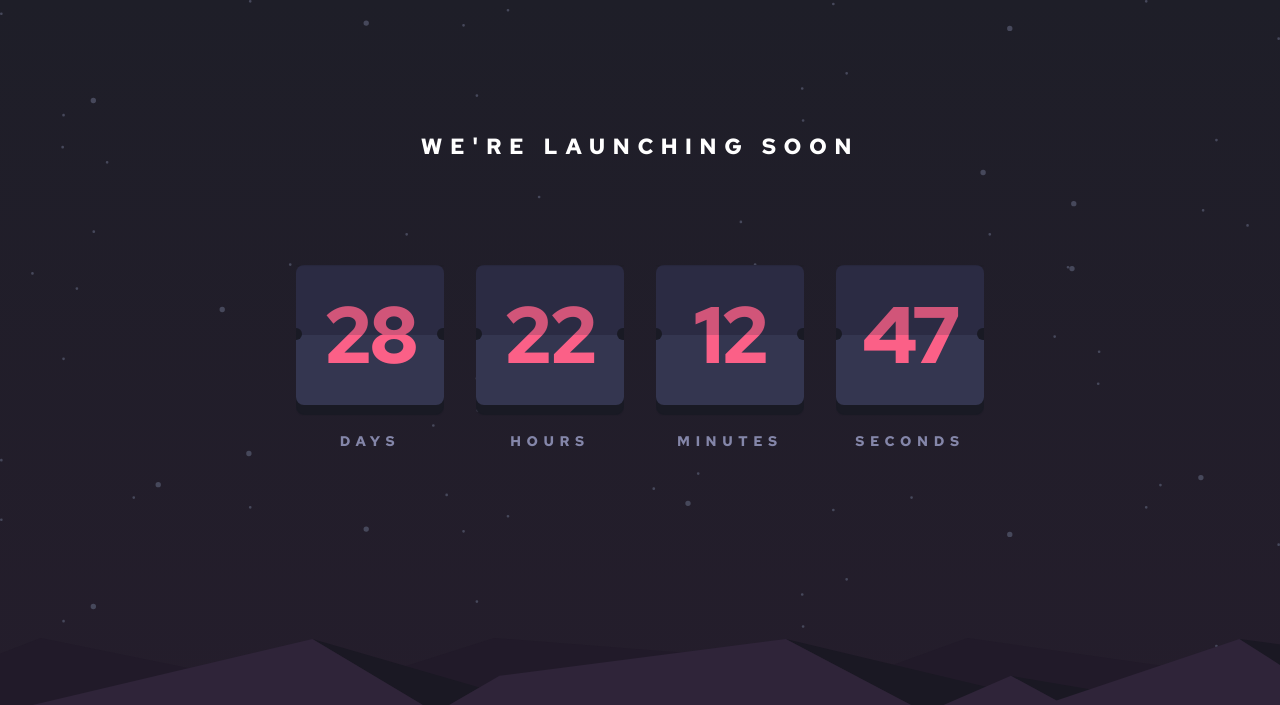
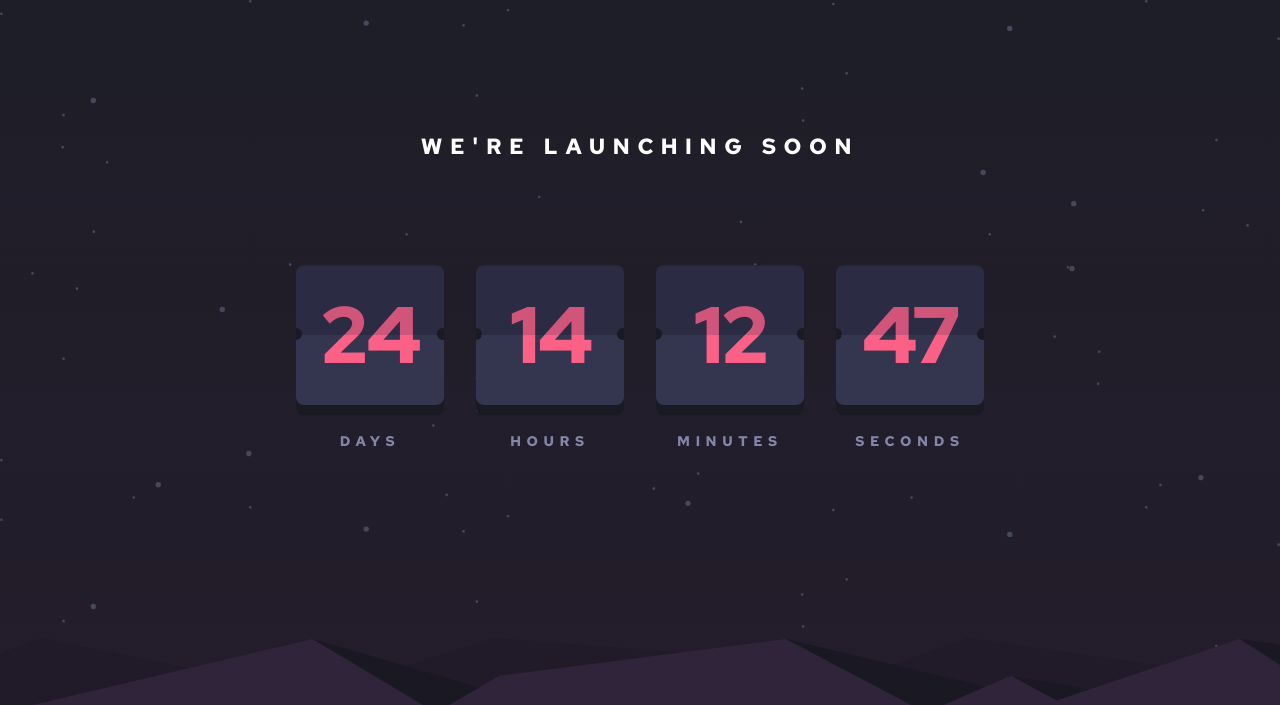
Before and after one commit to Horv-Kitty/launch-countdown-timer, a plain HTML site: page index.html in a window 1280 px wide. Shown: the top 705 px of the page. Drawn offline with Linux system fonts and the light colour scheme.

Commit message:
added the correct time

```diff
--- a/javascript.js
+++ b/javascript.js
@@ -1,4 +1,4 @@
-let countDownDate = new Date("10 5, 2022 15:00:00").getTime();
+let countDownDate = new Date("2022-10-01 09:00:00 GMT+0200").getTime();
 
 let count = setInterval(function () {
   let now = new Date().getTime();
```
Also changed, not shown: index.html (+1 -1 lines).
